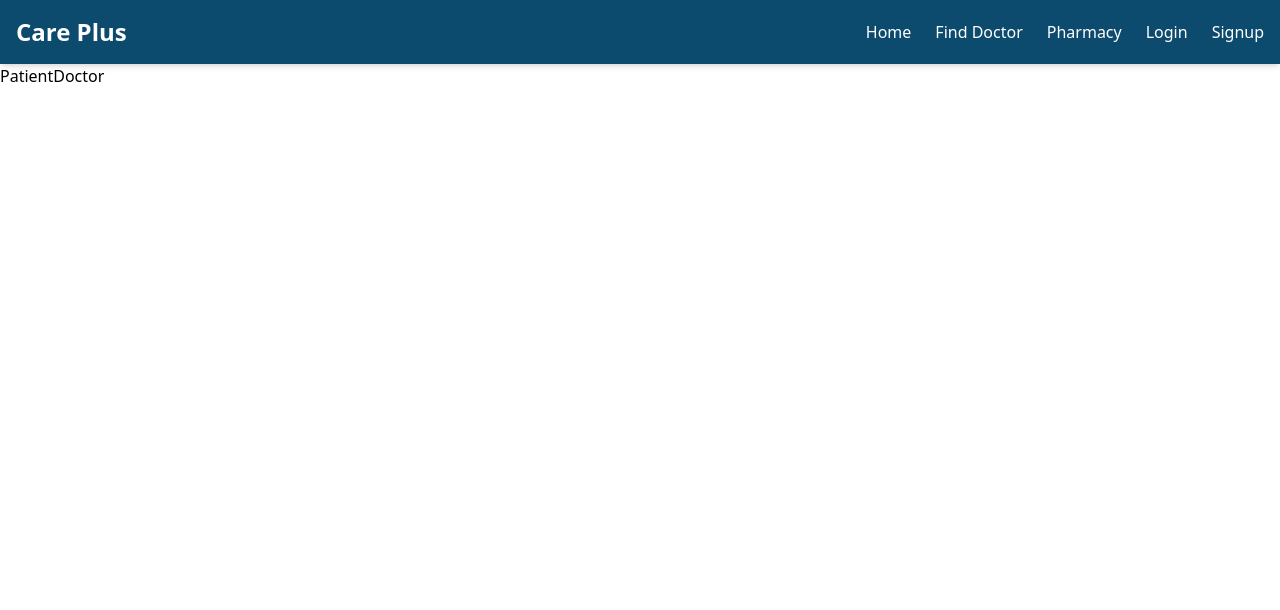
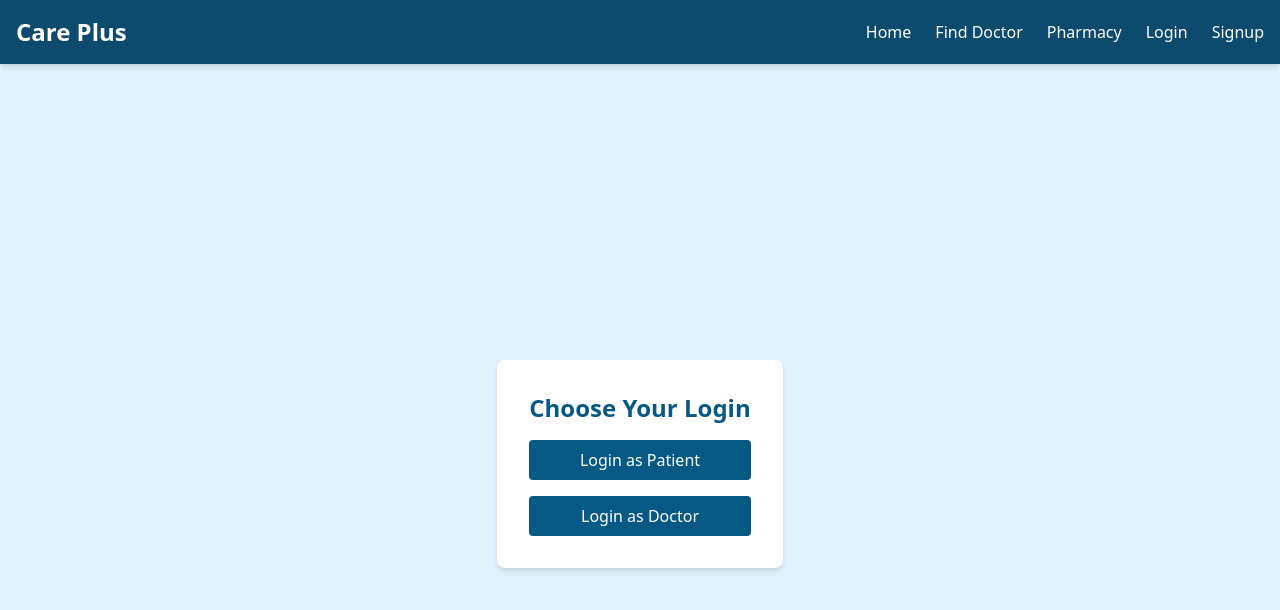
Before and after one commit to sundaysage/hospitalsystem, a Next.js app: page /loginoption in a window 1280 px wide. Shown: the top 610 px of the page. Built offline with nearby package versions, Linux system fonts and the light colour scheme.

Commit message:
option design

```diff
--- a/src/pages/admin/auth/login.js
+++ /dev/null
@@ -1,9 +0,0 @@
-import React from 'react'
-
-const login = () => {
-  return (
-    <div>login</div>
-  )
-}
-
-export default login
--- a/src/pages/admin/dashboard.js
+++ /dev/null
@@ -1,35 +0,0 @@
-import { useEffect } from "react";
-import { useRouter } from "next/router";
-import { useAuth } from "../../components/Auth";
-import AdminNav from "../../components/AdminNav";
-
-export default function AdminDashboard() {
-  const { user, logout } = useAuth();
-  const router = useRouter();
-
-  useEffect(() => {
-    const role = localStorage.getItem("userRole");
-    if (!user || role !== "admin") {
-      router.push("/admin-login");
-    }
-  }, [user]);
-
-  return (
-    <>
-      <AdminNav />
-      <div className="min-h-screen bg-[#e0f2fe] flex flex-col items-center justify-center p-6">
-        <div className="bg-white shadow-md p-6 rounded-lg w-full max-w-lg text-center">
-          <h1 className="text-2xl font-bold text-[#075985]">Admin Dashboard</h1>
-          <p className="mt-4">Manage hospital operations here.</p>
-
-          <button
-            className="mt-6 bg-red-500 text-white px-4 py-2 rounded hover:bg-red-700 transition"
-            onClick={logout}
-          >
-            Logout
-          </button>
-        </div>
-      </div>
-    </>
-  );
-}
--- a/src/pages/admin/home.js
+++ /dev/null
@@ -1,9 +0,0 @@
-import React from 'react'
-
-const home = () => {
-  return (
-    <div>home</div>
-  )
-}
-
-export default home
--- a/src/pages/index.js
+++ b/src/pages/index.js
@@ -84,4 +84,5 @@ export default function Home() {
       <Footer />
     </div>
   );
+
 }
--- a/src/pages/loginoption.js
+++ b/src/pages/loginoption.js
@@ -1,17 +1,26 @@
-import React from 'react'
-import Link from 'next/link'
+import React from "react";
+import Link from "next/link";
 
-const loginoption = () => {
+const LoginOption = () => {
   return (
-    <div>
-        <Link href='./patientlogin'>
-        Patient
-        </Link>
-        <Link href='./doctorlogin'>
-        Doctor
-        </Link>
+    <div className="min-h-screen flex flex-col justify-center items-center bg-[#e0f2fe]">
+      <div className="bg-white p-8 shadow-md rounded-lg text-center">
+        <h1 className="text-2xl font-bold text-[#075985] mb-4">Choose Your Login</h1>
+        <div className="flex flex-col gap-4">
+          <Link href="/patientlogin">
+            <button className="w-full bg-[#075985] text-white py-2 rounded hover:bg-blue-700 transition">
+              Login as Patient
+            </button>
+          </Link>
+          <Link href="/doctor-login">
+            <button className="w-full bg-[#075985] text-white py-2 rounded hover:bg-blue-700 transition">
+              Login as Doctor
+            </button>
+          </Link>
+        </div>
+      </div>
     </div>
-  )
-}
+  );
+};
 
-export default loginoption
+export default LoginOption;
```
